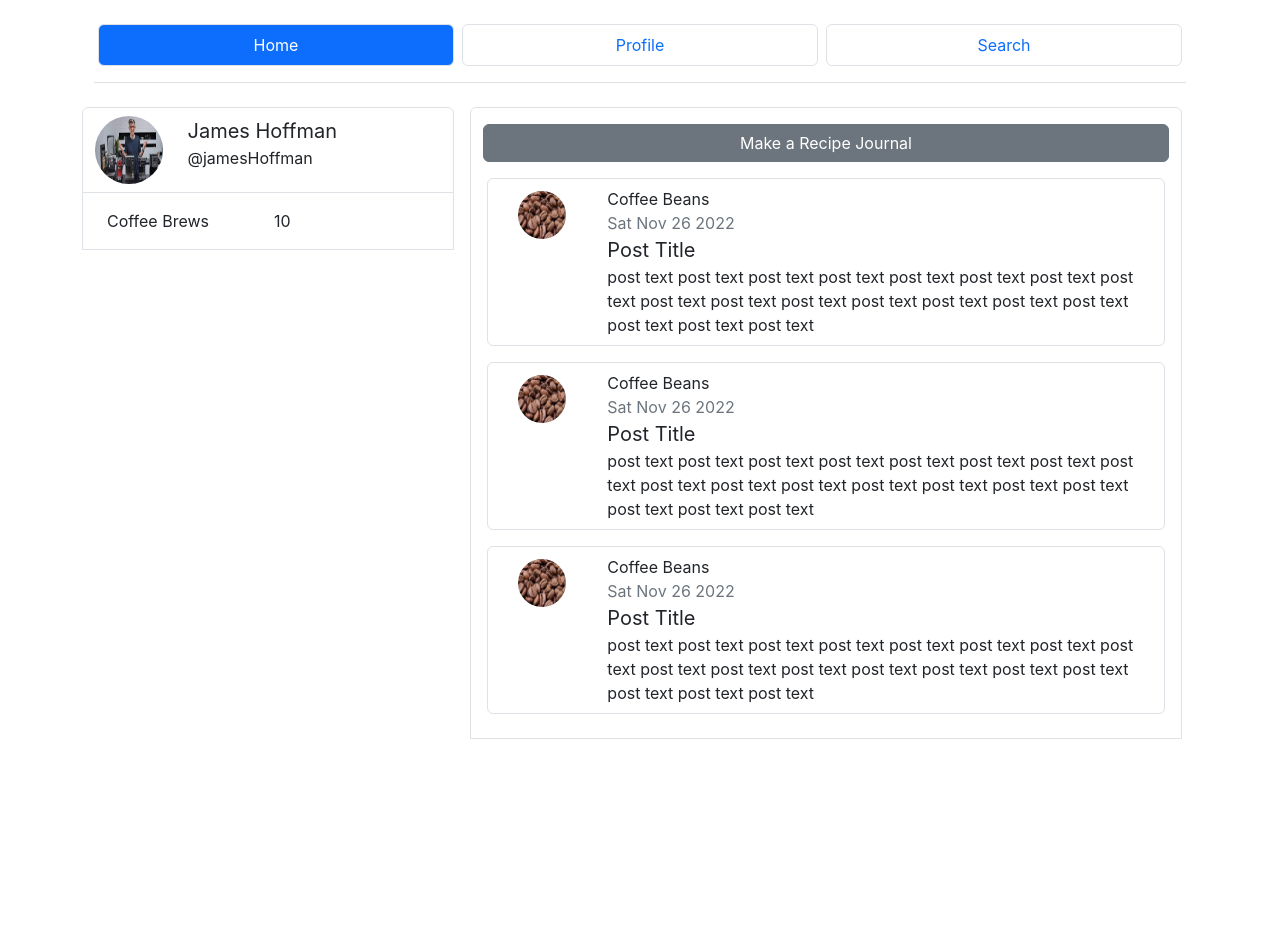
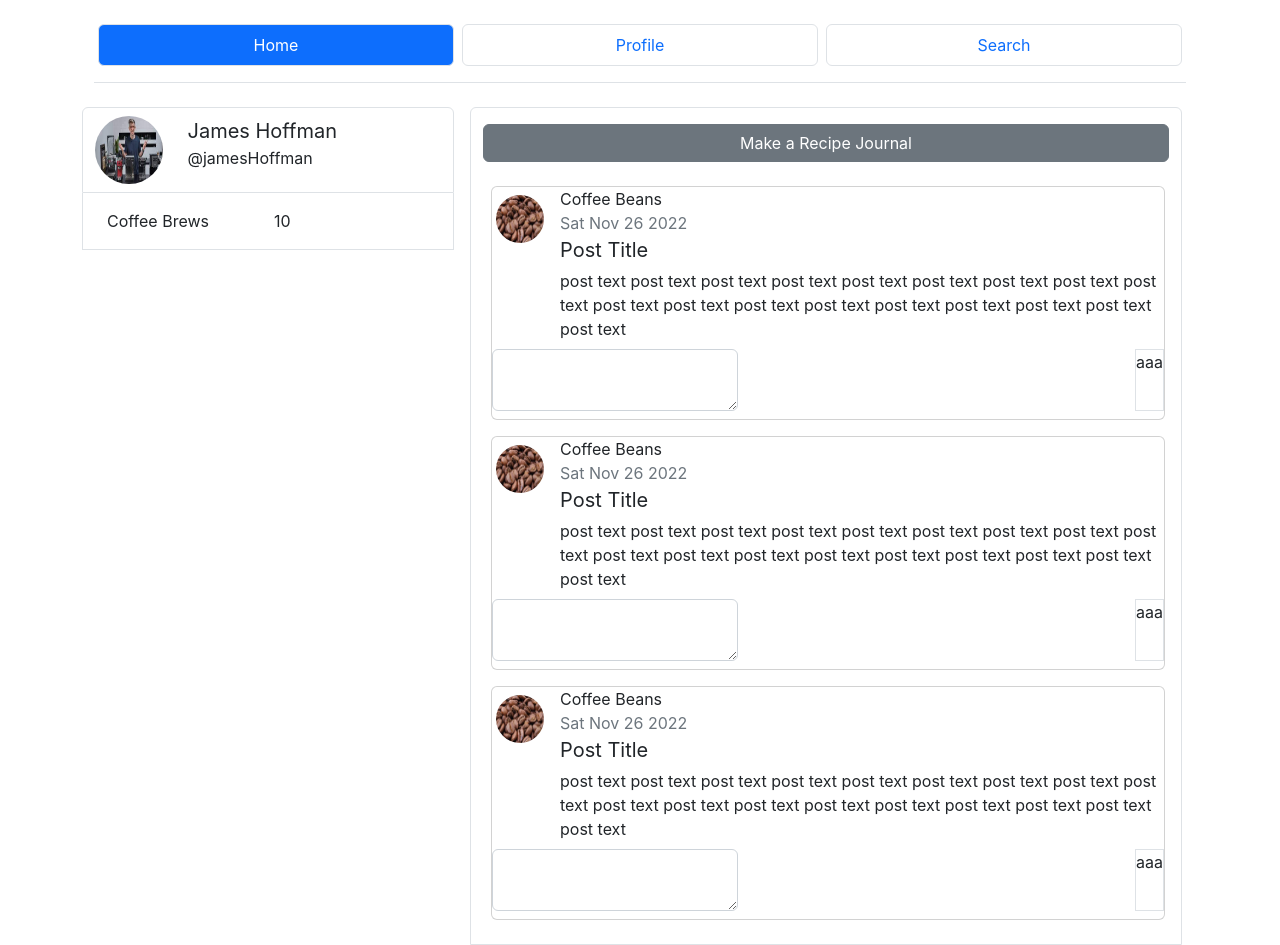
Before and after one commit to loonery/webdev-group-project, a React (Create React App) app: page / in a window 1280 px wide. Before the commit the page ends 800 px from the top, so only its background shows below. Built offline with nearby package versions, Linux system fonts and the light colour scheme.

Commit message:
working on recipe journal

```diff
--- a/src/components/domain-components/recipe-components/RecipeJournal/RecipeJournalItem.js
+++ b/src/components/domain-components/recipe-components/RecipeJournal/RecipeJournalItem.js
@@ -4,27 +4,25 @@ const RecipeJournalItem = () => {
     const userName = "Coffee Beans";
     const date = new Date();
 
+    // help from this website to construct general feeling of the component using cards
+    // https://mdbootstrap.com/docs/standard/extended/comments/
+
     return(
-        <div className="border rounded-top rounded mb-3 ps-2 pt-2 ms-1 me-1">
-
+        <>
+        <div className="card mb-3 ms-2 mt-2 ms-1 me-1">
             {/* user information section of the journal*/}
-            <div className="row pb-2">
-
+            <div className="d-flex justify-content-evenly pb-2">
                     {/* user profile picture */}
-                    <div className="col-2 d-flex justify-content-center pt-1">
+                    <div className="ps-1 pt-2">
                         <img src={imageSource}
-                             className="rounded-circle"
+                             className="flex-fill rounded-circle"
                              width="48px"
                              height="48px"
                         />
-
-                        <i className="fa-solid"></i>
-
                     </div>
 
                     {/*user's post information*/}
-                    <div className="col-10 ps-2">
-
+                    <div className="ms-3">
                         {/*user information in each recipe*/}
                         <div>
                             <div>{userName}</div>
@@ -33,7 +31,7 @@ const RecipeJournalItem = () => {
 
                         <div className="fs-5">Post Title</div>
 
-                        <div>
+                        <div className="pt-1">
                             post text post text post text post text post text post text post text post text
                             post text post text post text post text post text post text post text post text
                             post text post text
@@ -41,7 +39,19 @@ const RecipeJournalItem = () => {
                     </div>
             </div>
 
+            {/*houses the comment section*/}
+            <div className="d-flex pb-2">
+                {/* user profile picture */}
+                <div className="me-auto">
+                    <textarea className="form-control">
+
+                    </textarea>
+                </div>
+                <div className={"border"}>aaa</div>
+
+            </div>
         </div>
+        </>
     );
 }
 export default RecipeJournalItem
--- a/src/components/index.js
+++ b/src/components/index.js
@@ -2,9 +2,7 @@ import HomeComponent from "./page-components/Homepage";
 import ProfileComponent from "./page-components/Profile";
 import {Routes, Route} from "react-router";
 import NavigationBar from "./NavigationBar";
-import CreateAndEditRecipe from "./domain-components/recipe-components/CreateRecipe";
 import RecipeDetails from "./domain-components/recipe-components/RecipeDetails";
-import EditStep from "./domain-components/recipe-components/CreateRecipe/Steps/EditStep";
 
 function Coffee() {
     return(
@@ -21,7 +19,7 @@ function Coffee() {
                     <Route path="profile/*"
                            element={<ProfileComponent/>}/>
                     <Route path="search/*"
-                           element={<CreateAndEditRecipe/>}/>
+                           element={<RecipeDetails/>}/>
                 </Routes>
             </div>
     );
```
